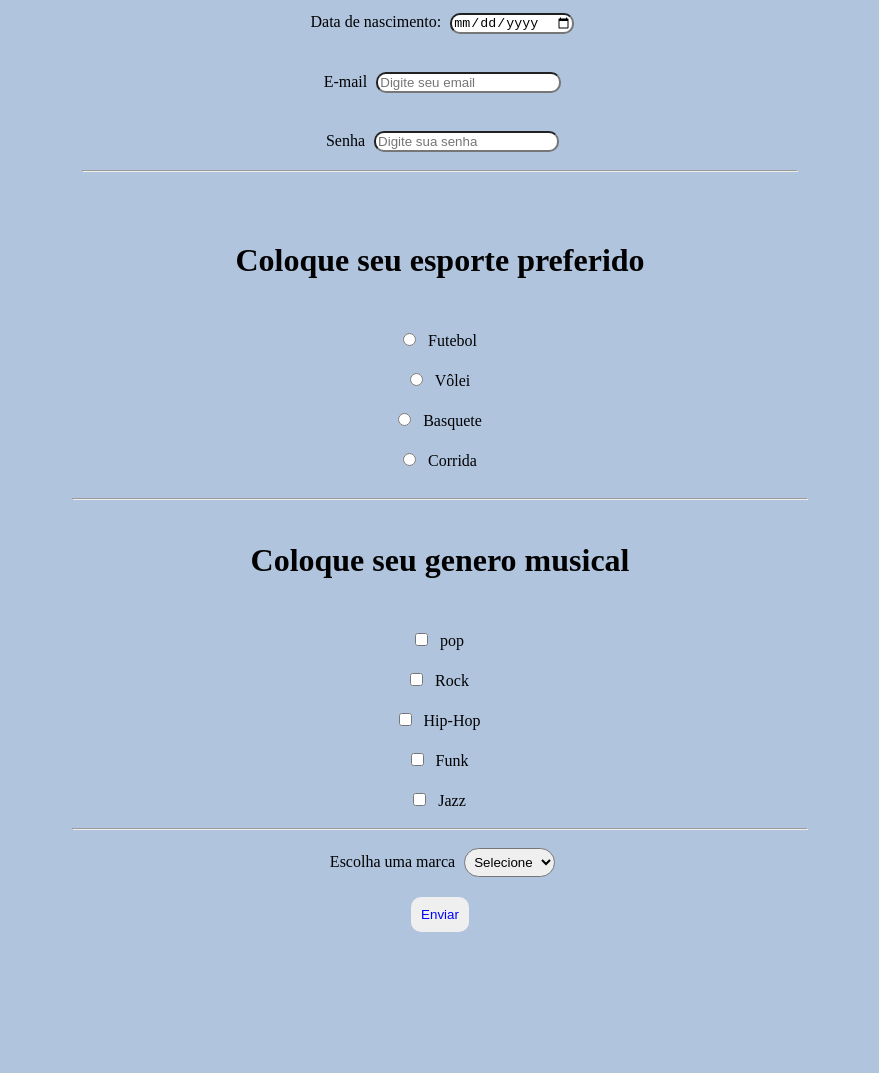
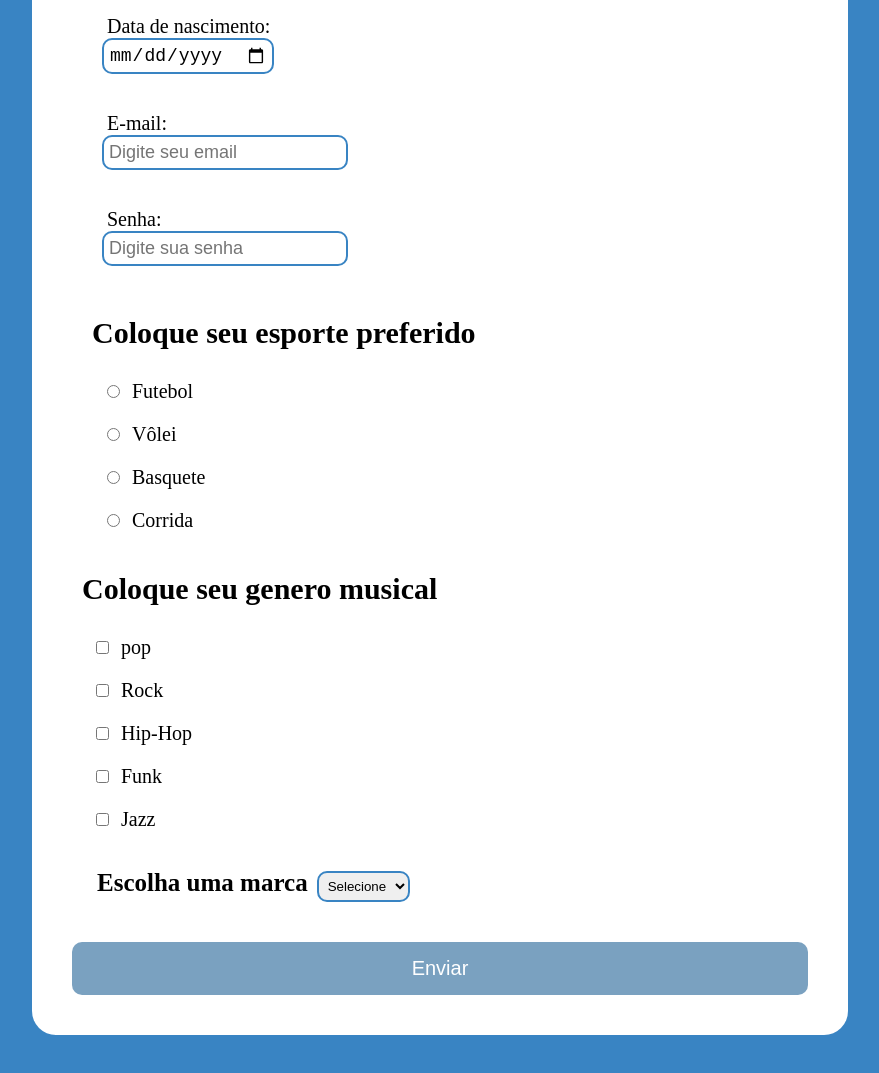
Before and after one commit to murilozanni1mbti/formul-rio, a plain HTML site: page index.html in a window 1280 px wide. Shown: the part 773-1846 px from the top of the page, without its empty margins (200-1079 px from the left). Before the commit the page ends 1819 px from the top, so only its background shows below. Drawn offline with Linux system fonts and the light colour scheme.

Commit message:
Projeto Finalizado

```diff
--- a/index.html
+++ b/index.html
@@ -1,22 +1,25 @@
 <!DOCTYPE html>
 <html lang="en">
+
 <head>
     <meta charset="UTF-8">
     <meta name="viewport" content="width=device-width, initial-scale=1.0">
     <title>Document</title>
     <link rel="stylesheet" href="style.css">
 </head>
+
 <body>
+    <main>
+        <img src="cadastro.png" alt="">
         <form action="">
-        <img src="cadastro.png" alt="">
-
+            <div class="principal">
                 <div>
                     <label for="nome">Nome:</label>
                     <input type="text" id="nome" placeholder="Digite seu nome" required>
                 </div>
                 <br>
                 <div>
-        <label for="idade">idade</label>
+                    <label for="idade">Idade:</label>
                     <input type="age" id="idade" placeholder="Digite sua idade" required>
                 </div>
                 <br>
@@ -26,61 +29,59 @@
                 </div>
                 <br>
                 <div>
-        <label for="e-mail">E-mail</label>
+                    <label for="e-mail">E-mail:</label>
                     <input type="email" id="e-mail" placeholder="Digite seu email" required>
                 </div>
                 <br>
                 <div>
-        <label for="senha">Senha</label>
+                    <label for="senha">Senha:</label>
                     <input type="password" id="Senha" placeholder="Digite sua senha" required>
                 </div>
-    <hr>
-
-</form>
+            </div>
             <div>
                 <h1>Coloque seu esporte preferido</h1>
                 <div>
-    <input type="radio" nome="genero" required>
+                    <input id="Futebol" type="radio" nome="genero" required>
                     <label for="Futebol">Futebol</label>
                 </div>
                 <div>
-    <input type="radio" nome="genero">
+                    <input id="vôlei" type="radio" nome="genero">
                     <label for="vôlei">Vôlei</label>
                 </div>
                 <div>
-    <input type="radio" nome="genero">
+                    <input id="Basquete" type="radio" nome="genero">
                     <label for="Basquete">Basquete</label>
                 </div>
                 <div>
-    <input type="radio" nome="genero">
+                    <input id="Corrida" type="radio" nome="genero">
                     <label for="Corrida">Corrida</label>
                 </div>
-</div radio>
-<hr>
+            </div>
+
             <h1>Coloque seu genero musical</h1>
             <div>
-<input type="checkbox" nome="generos-musicais" required>
+                <input id="pop" type="checkbox" nome="generos-musicais" required>
                 <label for="pop">pop</label>
             </div>
             <div>
-    <input type="checkbox" nome="generos-musicais">
+                <input id="Rock" type="checkbox" nome="generos-musicais">
                 <label for="Rock">Rock</label>
             </div>
             <div>
-    <input type="checkbox" nome="generos-musicais">
+                <input id="Hip-Hop" type="checkbox" nome="generos-musicais">
                 <label for="Hip-Hop">Hip-Hop</label>
             </div>
             <div>
-    <input type="checkbox" nome="generos-musicais">
+                <input id="Funk" type="checkbox" nome="generos-musicais">
                 <label for="Funk">Funk</label>
             </div>
             <div>
-    <input type="checkbox" nome="generos-musicais">
+                <input id="Jazz" type="checkbox" nome="generos-musicais">
                 <label for="Jazz">Jazz</label>
             </div>
-<hr>
+
             <div>
-    <label for="tamanhos">Escolha uma marca</label>
+                <label class="marca" for="tamanhos">Escolha uma marca</label>
                 <select name="" id="tamanhos">
                     <option value="disabled select">Selecione</option>
                     <option value="nike">Nike</option>
@@ -89,9 +90,9 @@
                     <option value="fila">Fila</option>
                 </select>
             </div>
-<form>
+        </form>
+        <button> Enviar</button>
+    </main>
+</body>
 
-   <button> Enviar</button>
-
-</body>
 </html>
--- a/style.css
+++ b/style.css
@@ -1,29 +1,42 @@
 
 
 body{
-    background-color: #b0c4de;
-    text-align: center;
-   border-radius: 50PX;
+    background-color: #3984C3ff;
+}
 
-
+main {
+    background-color: #fff;
     max-width: 736px;
     margin-inline: auto;
     margin-block: 64px;
     padding: 40px;
     border-radius: 24px;
-
+    display: flex;
+    flex-direction: column;
 }
 
 button{
-    color: blue;
-   padding:  10px;
-   border: 10px;
-   text-align: center;
-   border-radius: 10PX;
+    padding: 15px;
+    border: 10px;
+    font-size: 20px;
+    text-align: center;
+    border-radius: 10PX;
+    background-color: rgb(122, 161, 192);
+    color: #fff;
+    margin-top: 20px;
+    justify-content: center;
+    transition: 0.5s;
 }
 
+button:hover {
+    background-color: #3984C3ff;
+    cursor: pointer;
+}
+
+
 h1{
-    padding: 20px;
+    font-weight: 600;
+    font-size: 30px;
 }
 
 form{
@@ -38,25 +51,35 @@ div{
 }
 label{
     padding: 5px;
+    font-size: 20px;
 
    border-radius: 10PX;
 }
 
 select{
     padding: 5px;
-    border-radius: 50PX;
+    border-radius: 10PX;
+    margin-top: 20px;
+    border: 2px solid #3984C3ff;
 }
-input{
+
+img {
+    width: 750px;
+    height: auto;
+    border-radius: 12px;
+    margin-bottom: 40px;
+}
+
+.principal input {
+    display: flex;
+    border: 2px solid #3984C3ff;
+    font-size: 18px;
+    padding: 5px;
     border-radius: 10px;
 }
 
+.marca {
+    font-size: 25px;
+    font-weight: 600;
 
-
-
-
-  div img {
-    width: 100%;
-    border-radius: 12px;
-    margin-bottom: 40px;
-    text-align: center;
-  }
+}
```
Lines whose indentation alone changed are shown as unchanged.
